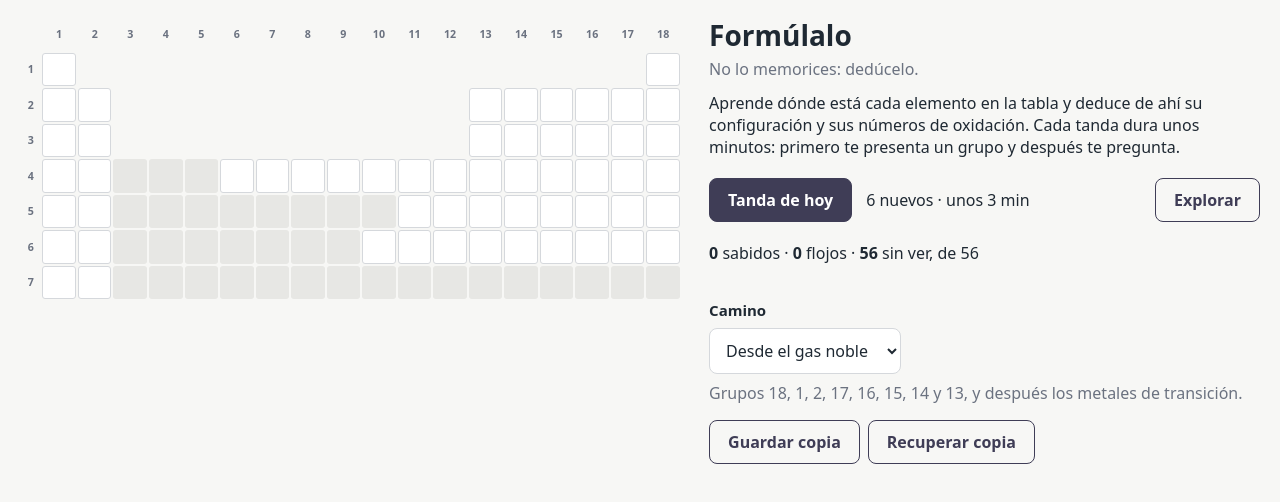
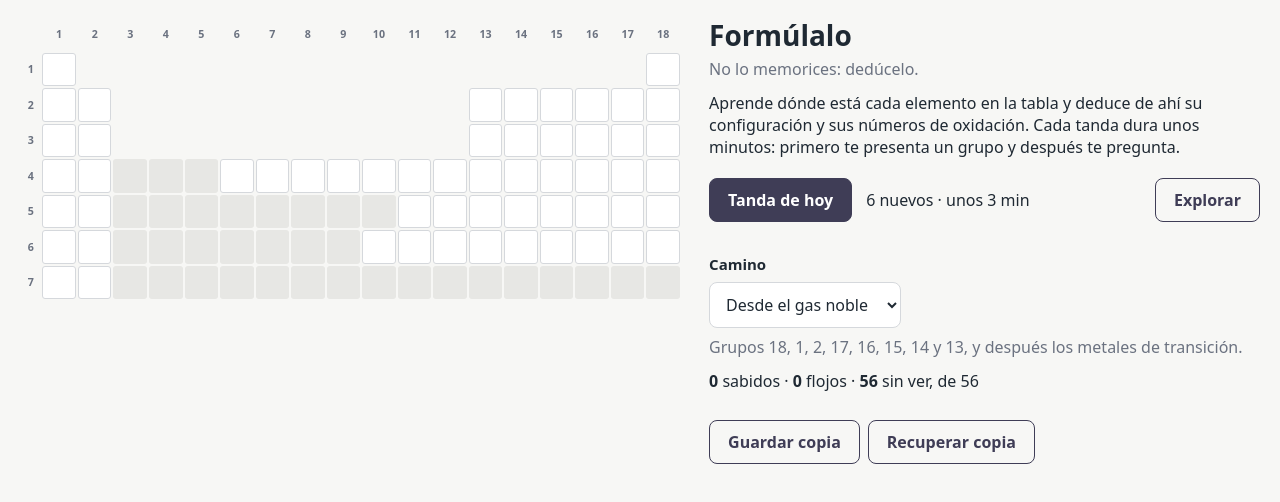
Before and after one commit to eubide/formulalo, a Svelte app: page / in a window 1280 px wide. Shown: the top 502 px of the page. Built offline with nearby package versions, Linux system fonts and the light colour scheme.

Commit message:
Put the Camino under the Tanda de hoy and the copy buttons at the end of the Portada

```diff
--- a/src/pantallas/Portada.svelte
+++ b/src/pantallas/Portada.svelte
@@ -91,6 +91,16 @@
     <button type="button" class="boton secundario explorar" onclick={alExplorar}>Explorar</button>
   </section>
 
+  <section class="camino">
+    <h2>Camino</h2>
+    <select aria-label="Camino" value={camino} onchange={(evento) => elegir(evento.currentTarget.value as Camino)}>
+      {#each CAMINOS as opcion (opcion)}
+        <option value={opcion}>{etiquetaDeCamino[opcion]}</option>
+      {/each}
+    </select>
+    <p>{descripcionDeCamino[camino]}</p>
+  </section>
+
   <p class="resumen">
     <b>{resumen.sabidos}</b> sabidos · <b>{resumen.flojos}</b> flojos · <b>{resumen.sinVer}</b> sin ver, de {resumen.total}
   </p>
@@ -110,14 +120,7 @@
     </section>
   {/if}
 
-  <section class="camino">
-    <h2>Camino</h2>
-    <select aria-label="Camino" value={camino} onchange={(evento) => elegir(evento.currentTarget.value as Camino)}>
-      {#each CAMINOS as opcion (opcion)}
-        <option value={opcion}>{etiquetaDeCamino[opcion]}</option>
-      {/each}
-    </select>
-    <p>{descripcionDeCamino[camino]}</p>
+  <section>
     <div class="copia">
       <button type="button" class="boton secundario" onclick={guardarCopia}>Guardar copia</button>
       <button type="button" class="boton secundario" onclick={() => selector.click()}>Recuperar copia</button>
@@ -202,8 +205,7 @@
     margin-top: 16px;
   }
 
-  .camino .aviso {
-    margin-top: 16px;
-    color: var(--tinta);
+  .aviso {
+    margin: 16px 0 0;
   }
 </style>
```
Also changed, not shown: 1 other file (tests, documents, lock files or other folders).
